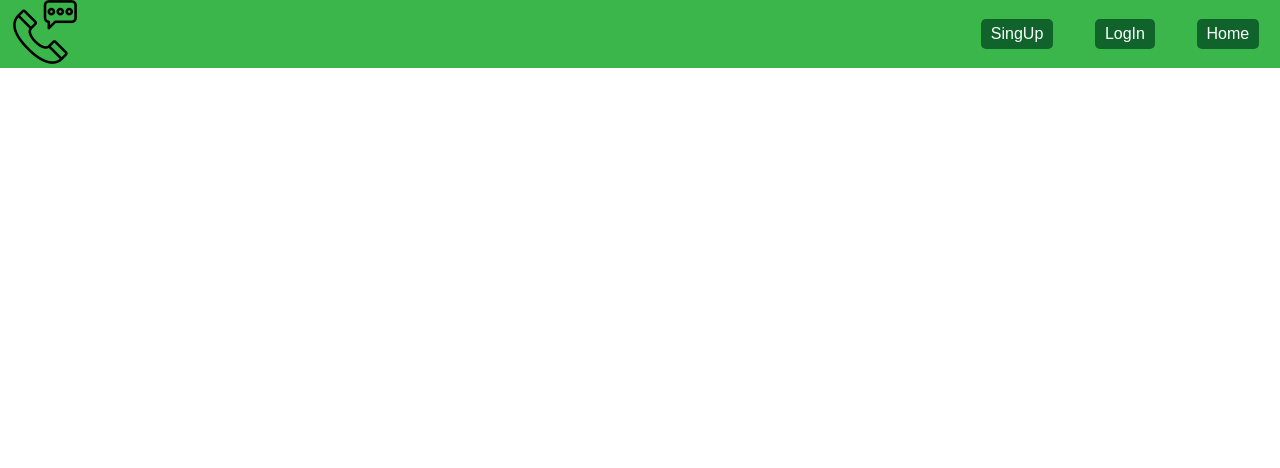
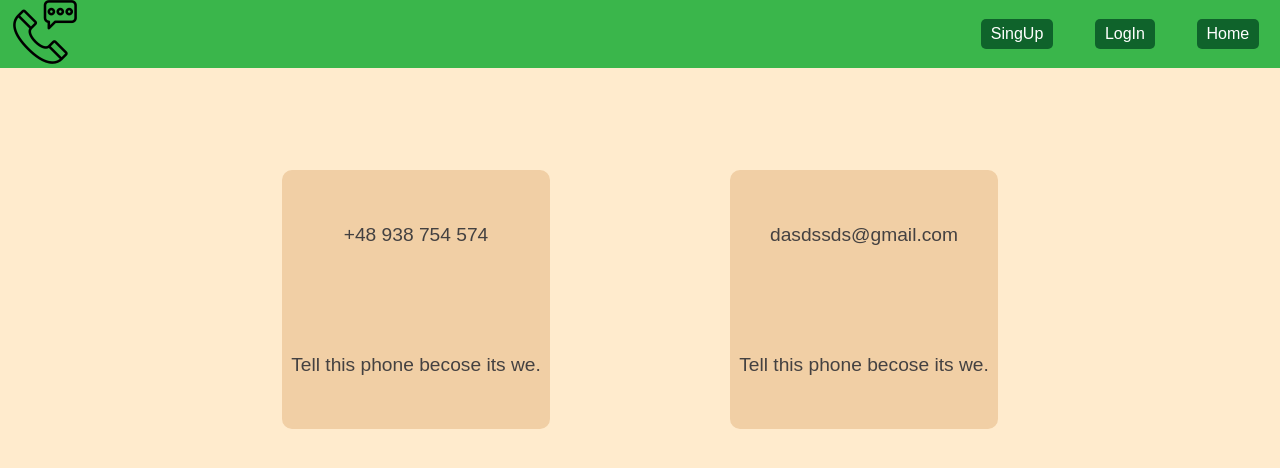
Before and after one commit to OleksandrTEB/Main_Project, a plain HTML site: page Contact/index.html in a window 1280 px wide. Shown: the top 468 px of the page. Drawn offline with Linux system fonts and the light colour scheme.

Commit message:
style.css

```diff
--- a/Contact/style.css
+++ b/Contact/style.css
@@ -1,51 +1,27 @@
-* {
-    margin: 0;
-    padding: 0;
-    box-sizing: border-box;
-    font-family: "Custom", sans-serif;
-    color: white;
+body {
+    background-color: blanchedalmond;
 }
-body {
-    height: 3000px;
+main {
+    margin: 8% auto;
+    max-width: 70%;
+    display: flex;
+    justify-content: space-around;
+
 }
-header {
-    position: sticky;
-    top: 0;
-    width: 100%;
+main > section {
+    width: 30%;
+    background-color: rgb(178, 187, 187);
+    border-radius: 10px;
+    background-color: rgb(241, 207, 165);
 }
-.head {
+main > section > div {
     display: flex;
-    flex-direction: row;
-    justify-content: space-between;
-    background-color: rgb(58, 182, 75);
-    width: 100%;
+    flex-flow: column;
+    align-items: center;
+    padding: 20% 0%;
 }
-.logo{
-    margin-left: 1%;
-    width: 10%;
-}
-.nav-menu {
-    display: flex;
-    flex-flow: row wrap;
-    justify-content: space-around;
-    width: 25%;
-    align-items: center;
-}
-.nav-menu > div {
-    padding: 6px 10px;
-    background-color: rgb(15, 99, 43);
-    border-radius: 5px;
-    margin: 3px 0px;
-}
-.nav-menu > div > a {
-    cursor: pointer;
-}
-.nav-menu > div > a {
+main > section > div, main > section > div > a {
+    color: rgb(68, 65, 65);
+    font-size: 1.2rem;
     text-decoration: none;
 }
-.nav:hover {
-    background-color: rgb(14, 68, 32);
-}
-.nav:active {
-    background-color: rgb(10, 43, 21);
-}
```
